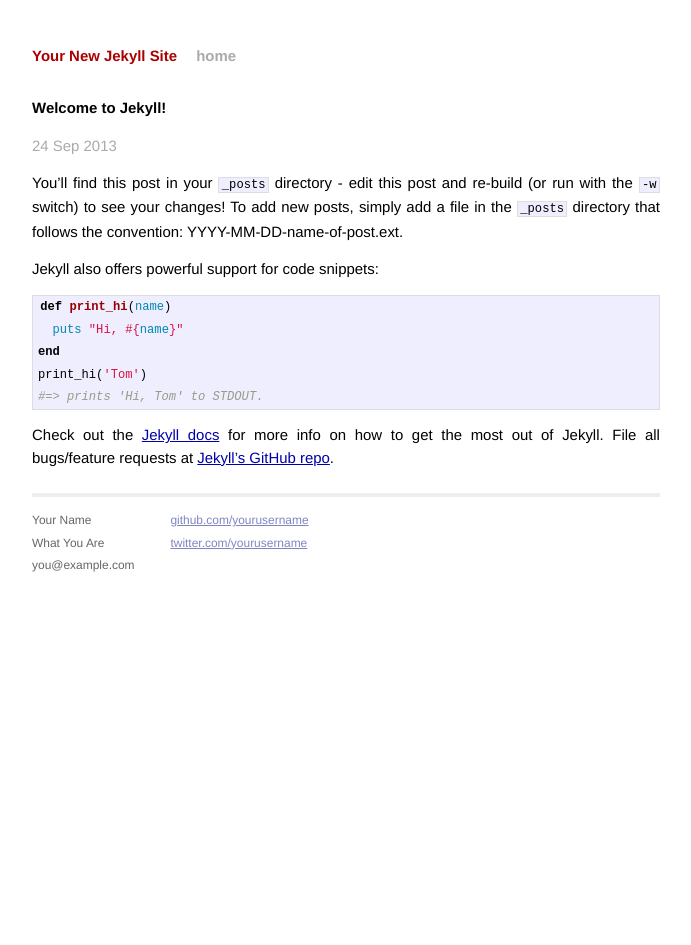
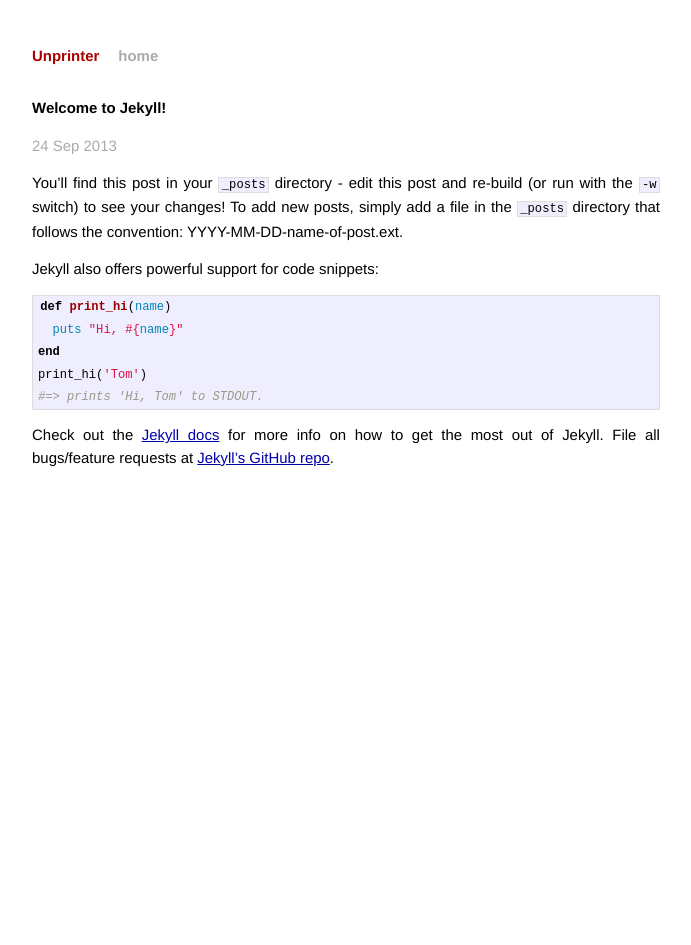
Before and after one commit to saeeds7/unprinter, a Jekyll site: the page built from _posts/2013-09-24-welcome-to-jekyll.markdown, in a window 1280 px wide. Shown: the whole page, without its empty margins (294-985 px from the left). Built offline with Jekyll 4.4.1, drawn with Linux system fonts in a browser that asks for light colours; Markdown is read by kramdown in place of the engine named in the settings.

Commit message:
Initial configuration.  Still pretty barebones.

```diff
--- a/_config.yml
+++ b/_config.yml
@@ -1,3 +1,8 @@
-name: Your New Jekyll Site
+name: Unprinter
 markdown: redcarpet
 pygments: true
+lsi: true
+baseurl: /unprinter
+
+relative_permalinks: true
+permalink: date
--- a/_layouts/default.html
+++ b/_layouts/default.html
@@ -23,22 +23,6 @@
 
           {{ content }}
 
-          <div class="footer">
-            <div class="contact">
-              <p>
-                Your Name<br />
-                What You Are<br />
-                you@example.com
-              </p>
-            </div>
-            <div class="contact">
-              <p>
-                <a href="https://github.com/yourusername">github.com/yourusername</a><br />
-                <a href="https://twitter.com/yourusername">twitter.com/yourusername</a><br />
-              </p>
-            </div>
-          </div>
-        </div>
 
     </body>
 </html>
--- a/index.html
+++ b/index.html
@@ -1,6 +1,6 @@
 ---
 layout: default
-title: Your New Jekyll Site
+title: "Unprinter: Turning plastic into goop and back again for fun and profit"
 ---
 
 <div id="home">
```
